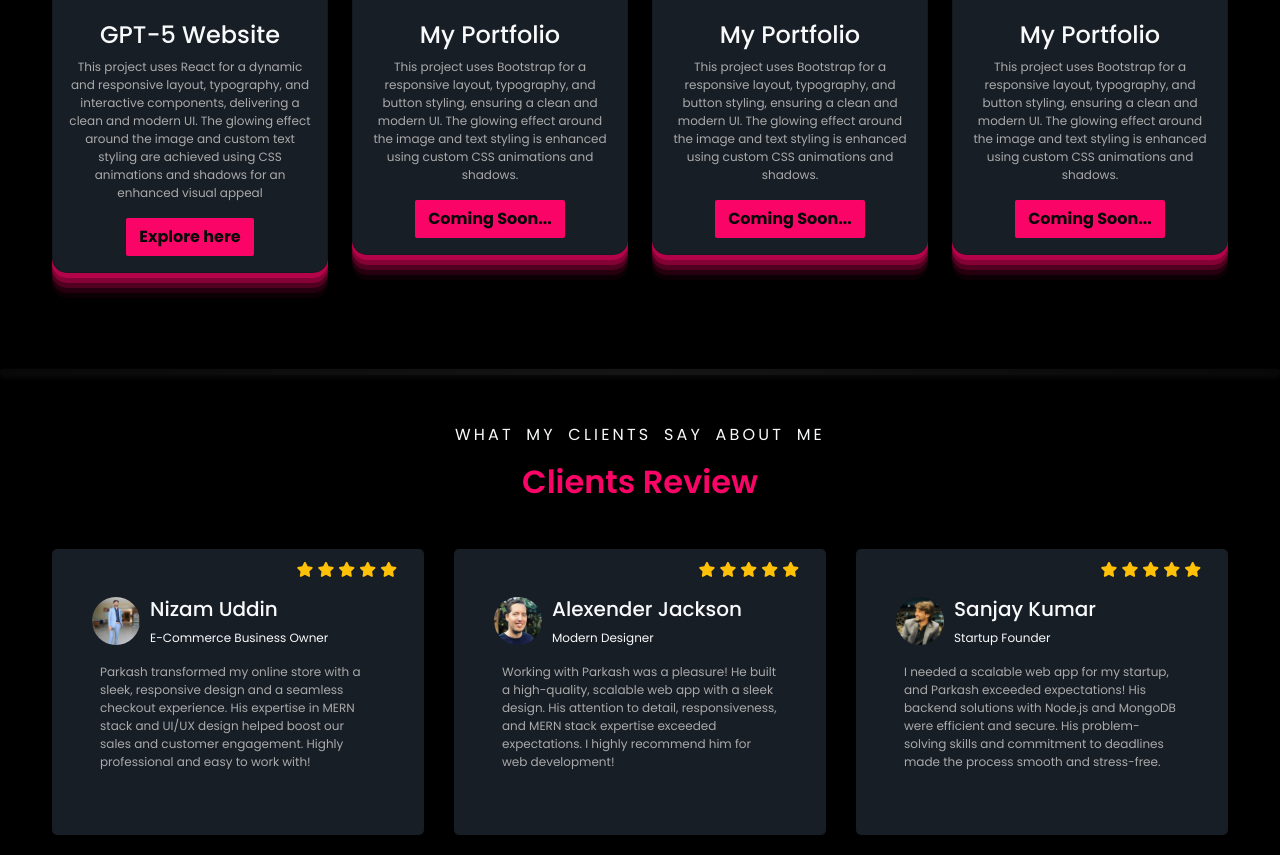
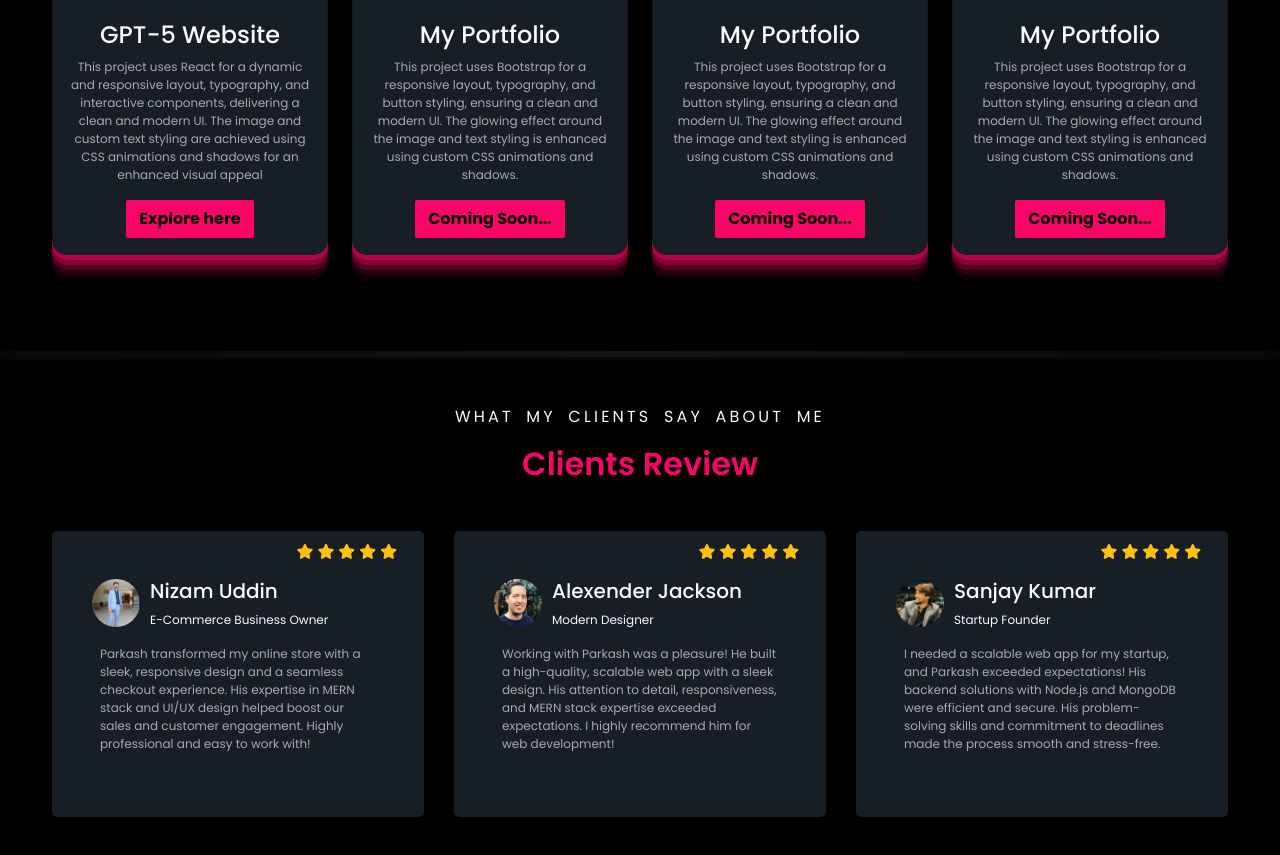
Before and after one commit to parkashkumarcs/my-official-webpage, a plain HTML site: page index.html in a window 1280 px wide. Shown: the part 5216-6071 px from the top of the page. Drawn offline with nearby package versions, Linux system fonts and the light colour scheme; a script that the page names is missing.

Commit message:
Update index.html

```diff
--- a/index.html
+++ b/index.html
@@ -614,7 +614,7 @@
                   <p class="card-text para-txt-color card-txt-size">
                     This project uses React for a dynamic and responsive layout,
                     typography, and interactive components, delivering a clean and modern
-                    UI. The glowing effect around the image and custom text styling are
+                    UI. The image and custom text styling are
                     achieved using CSS animations and shadows for an enhanced visual appeal
                   </p>
                   <a
```
